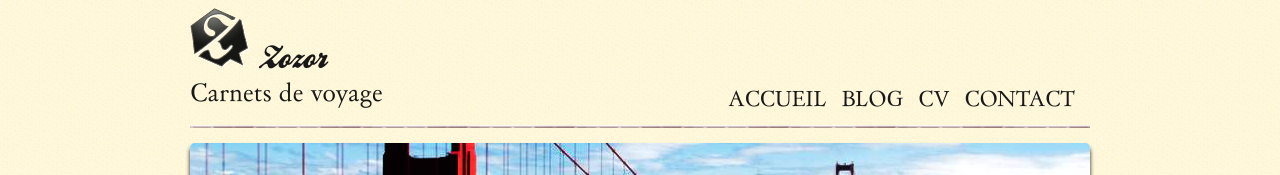
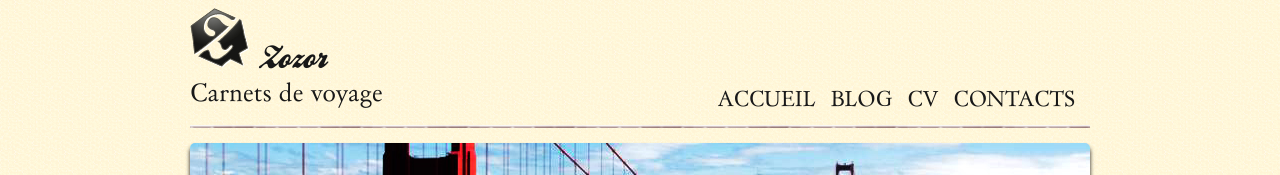
Before and after one commit to Thioubmalick/TP-Dev-WEb.github.io, a plain HTML site: page activite2.html in a window 1280 px wide. Shown: the top 175 px of the page. Drawn offline with Linux system fonts and the light colour scheme; files whose address does not match are found by name.

Commit message:
Update activite2.html

```diff
--- a/activite2.html
+++ b/activite2.html
@@ -21,7 +21,7 @@
 	        		<li> <a href="#">Accueil</a> </li>
 	        		<li> <a href="#">Blog</a> </li>
         			<li> <a href="#">CV</a> </li>
-	        		<li> <a href="#">Contact</a> </li>
+	        		<li> <a href="#">Contacts</a> </li>
 	        	</ul>
 	        </nav>
 	    </header>
```
